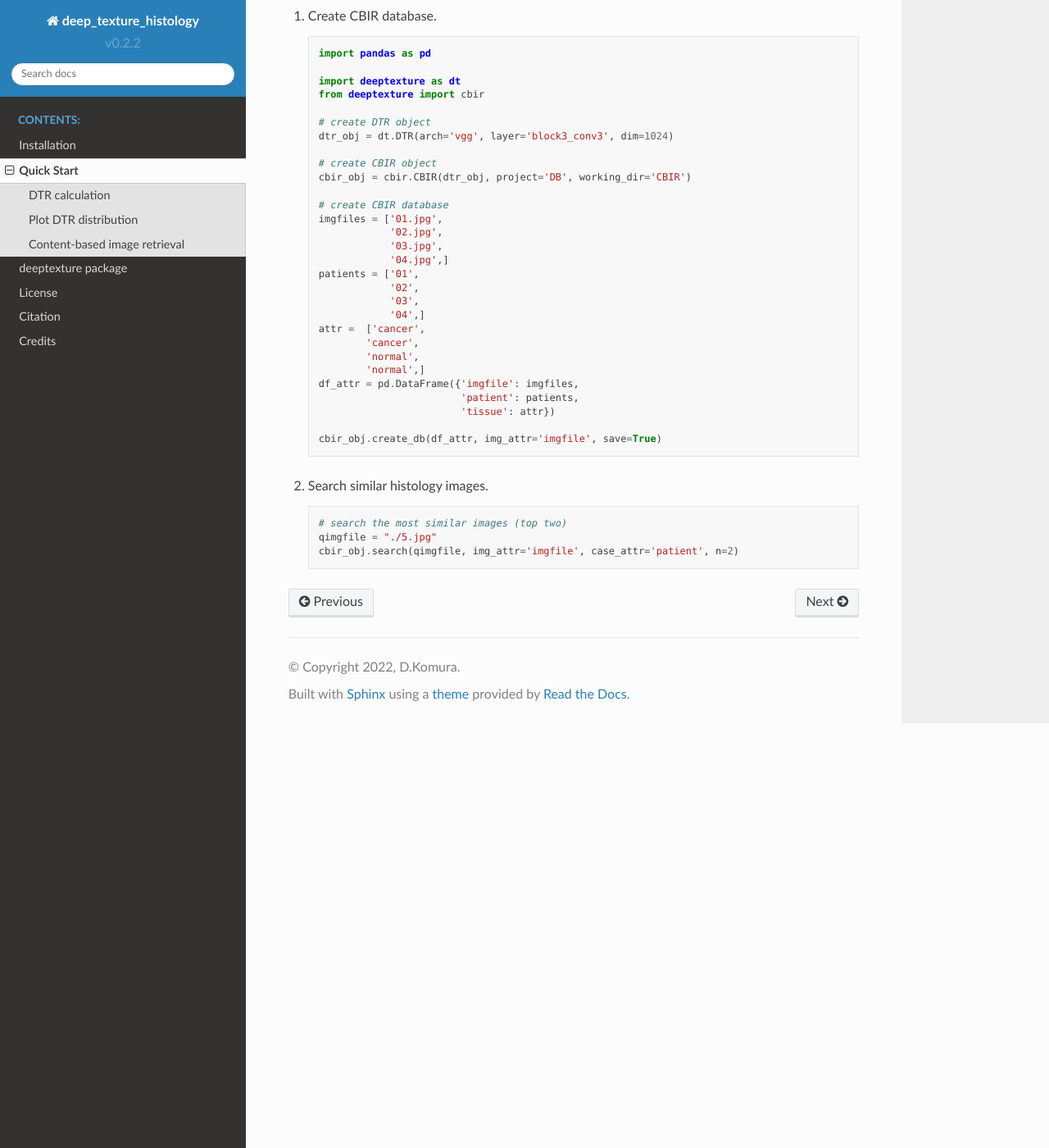
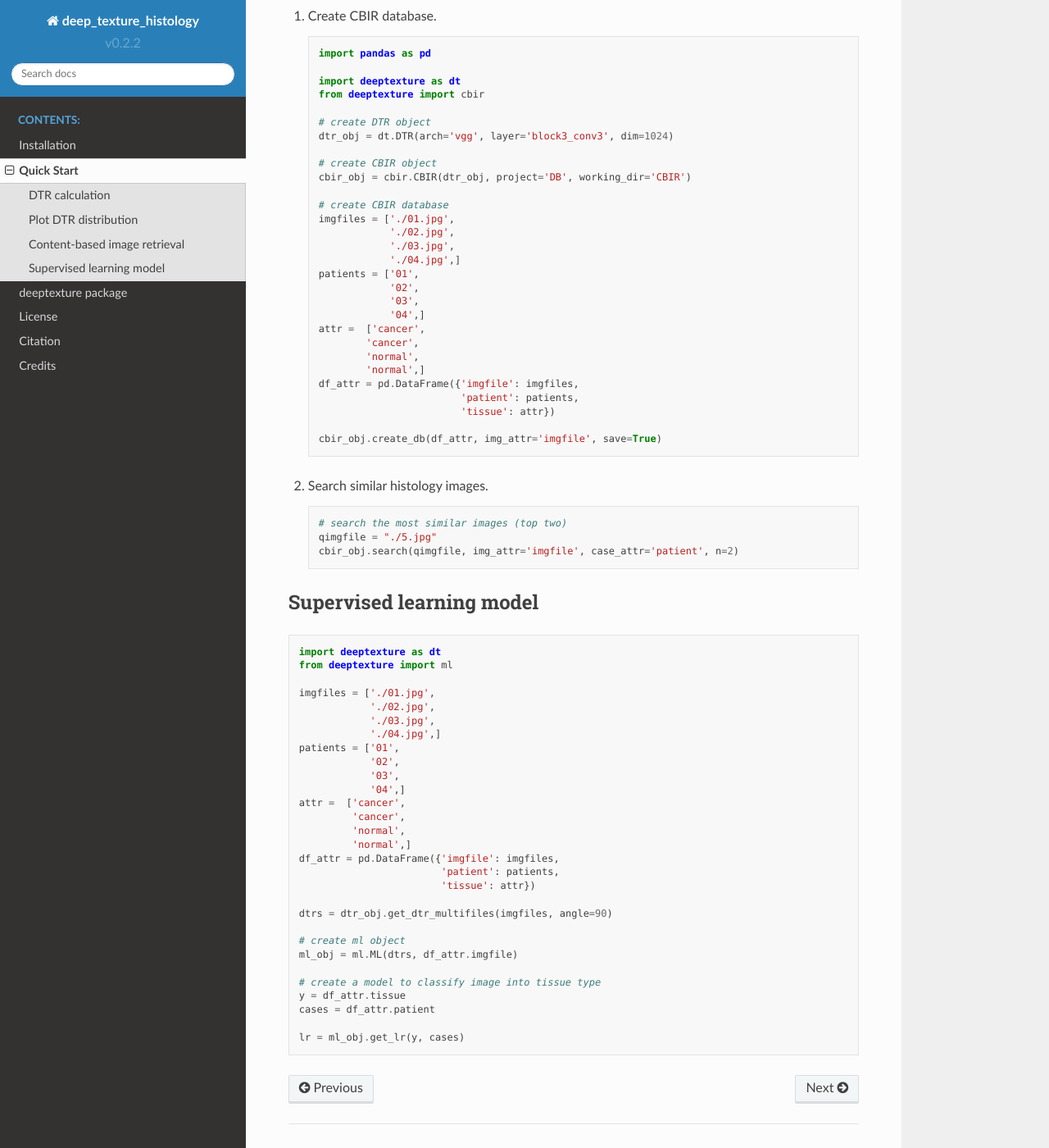
Before and after one commit to dakomura/deep_texture_histology, a Sphinx documentation site: the page built from docs/quickstart.rst, in a window 1280 px wide and 1400 px high, scrolled down 1804 px. Shown: the whole window at 82% size. Built offline with Sphinx 7.4.7 and the Read the Docs theme 2.0.0, drawn with Linux system fonts in a browser that asks for light colours; some of the changed text lies outside the part shown.

Commit message:
Update quickstart.rst

```diff
--- a/docs/quickstart.rst
+++ b/docs/quickstart.rst
@@ -52,10 +52,10 @@ Plot DTR distribution
 
         from deeptexture import plt_dtr
 
-        imgfiles = ['01.jpg',
-                    '02.jpg',
-                    '03.jpg',
-                    '04.jpg',]
+        imgfiles = ['./01.jpg',
+                    './02.jpg',
+                    './03.jpg',
+                    './04.jpg',]
         text = ['01','02','03','04',]
 
         dtrs = dtr_obj.get_dtr_multifiles(imgfiles, angle=90)
@@ -72,10 +72,10 @@ Plot DTR distribution
 
         from deeptexture import plt_dtr
 
-        imgfiles = ['01.jpg',
-                    '02.jpg',
-                    '03.jpg',
-                    '04.jpg',]
+        imgfiles = ['./01.jpg',
+                    './02.jpg',
+                    './03.jpg',
+                    './04.jpg',]
         attr =  ['cancer',
                 'cancer',
                 'normal',
@@ -114,10 +114,10 @@ You can create original database and save the files in the specified directory.
         cbir_obj = cbir.CBIR(dtr_obj, project='DB', working_dir='CBIR')
 
         # create CBIR database
-        imgfiles = ['01.jpg',
-                    '02.jpg',
-                    '03.jpg',
-                    '04.jpg',]
+        imgfiles = ['./01.jpg',
+                    './02.jpg',
+                    './03.jpg',
+                    './04.jpg',]
         patients = ['01',
                     '02',
                     '03',
@@ -139,3 +139,38 @@ You can create original database and save the files in the specified directory.
         # search the most similar images (top two)
         qimgfile = "./5.jpg"
         cbir_obj.search(qimgfile, img_attr='imgfile', case_attr='patient', n=2)
+
+Supervised learning model
+-------------------------
+
+.. code-block:: python
+
+    import deeptexture as dt
+    from deeptexture import ml
+
+    imgfiles = ['./01.jpg',
+                './02.jpg',
+                './03.jpg',
+                './04.jpg',]
+    patients = ['01',
+                '02',
+                '03',
+                '04',]
+    attr =  ['cancer',
+             'cancer',
+             'normal',
+             'normal',]
+    df_attr = pd.DataFrame({'imgfile': imgfiles,
+                            'patient': patients,
+                            'tissue': attr})
+
+    dtrs = dtr_obj.get_dtr_multifiles(imgfiles, angle=90)
+
+    # create ml object
+    ml_obj = ml.ML(dtrs, df_attr.imgfile)
+
+    # create a model to classify image into tissue type
+    y = df_attr.tissue
+    cases = df_attr.patient
+
+    lr = ml_obj.get_lr(y, cases)
```
